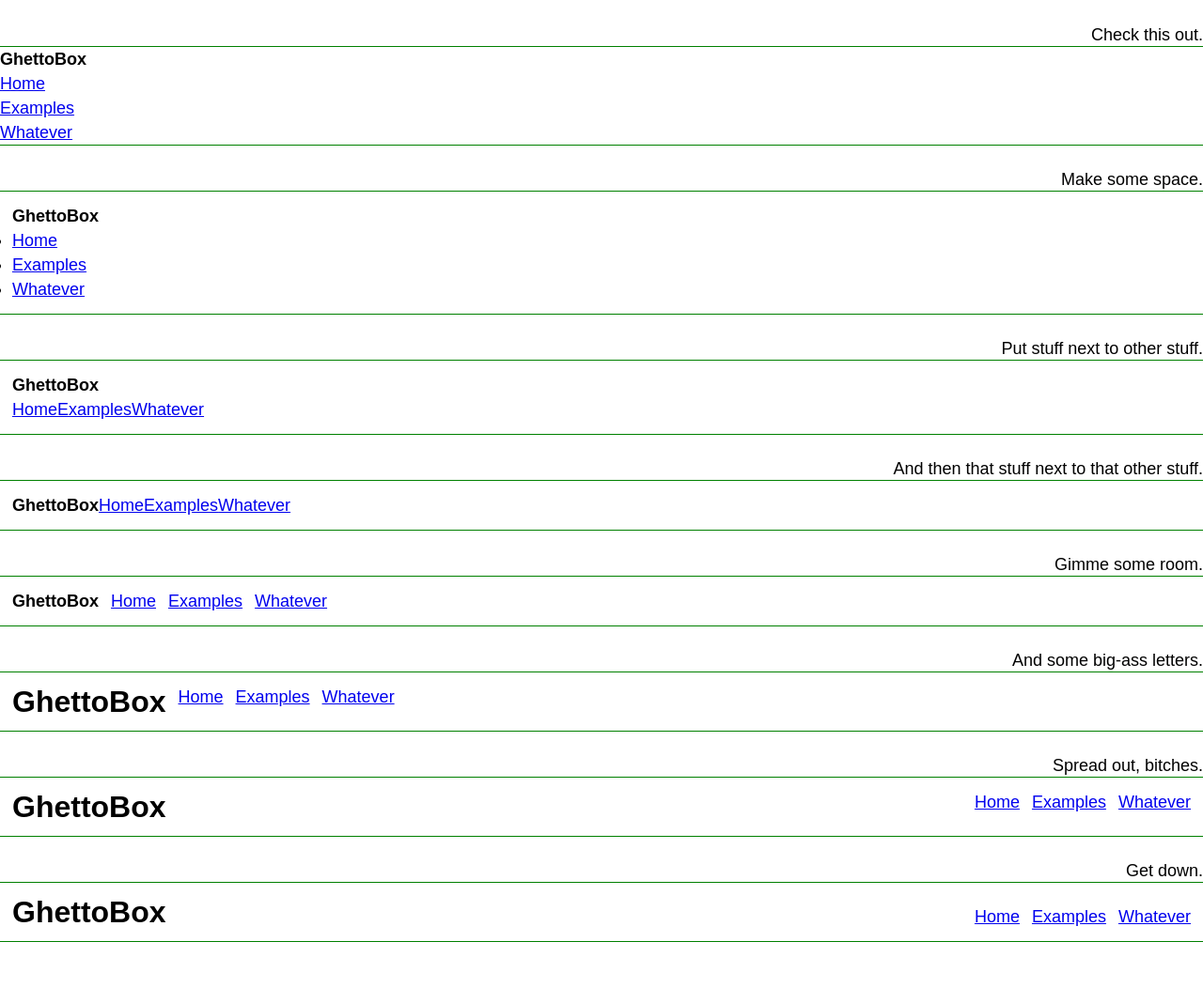
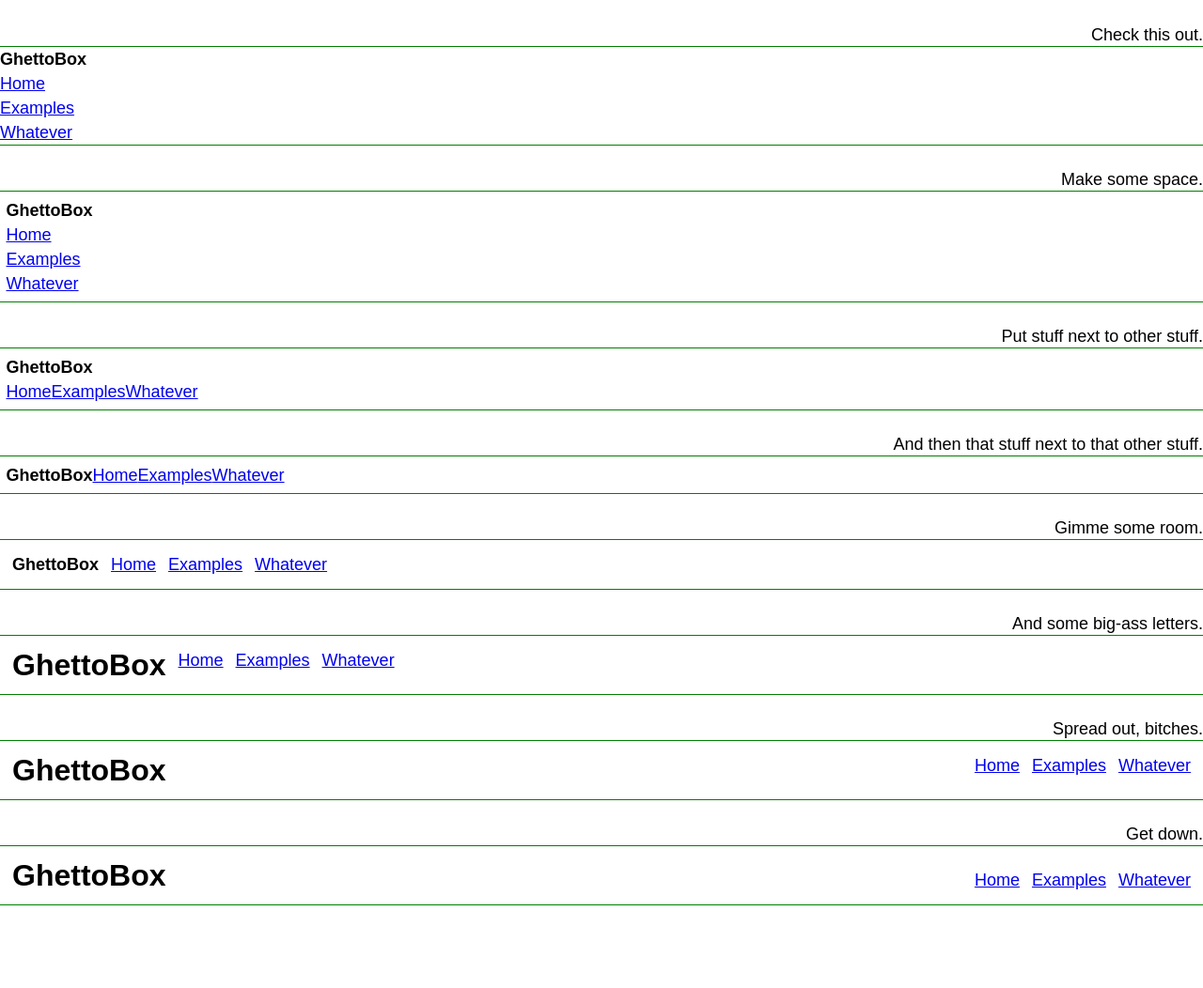
Before and after one commit to walkerab/ghetto-box-site, a Jekyll site: the page demo-animation/nav-bar.html, which Jekyll copies as it is, in a window 1280 px wide. Shown: the whole page at 94% size. Built offline with Jekyll 4.4.1, drawn with Linux system fonts in a browser that asks for light colours; after the commit the page ends 1013 px from its top, so only the background shows below that.

Commit message:
simpler padding arrangement

```diff
--- a/demo-animation/nav-bar.html
+++ b/demo-animation/nav-bar.html
@@ -23,7 +23,7 @@
 		</div>
 	</div>
 	<div class="animation-frame" data-duration="5000" data-title="Make some space.">
-		<div class="my-nav-bar pad-sm"><!-- /pad-sm/ -->
+		<div class="my-nav-bar pad-xs"><!-- /pad-xs/ -->
 			<strong>GhettoBox</strong>
 			<ul>
 				<li>
@@ -39,7 +39,7 @@
 		</div>
 	</div>
 	<div class="animation-frame" data-duration="5000" data-title="Put stuff next to other stuff.">
-		<div class="my-nav-bar pad-sm">
+		<div class="my-nav-bar pad-xs">
 			<strong>GhettoBox</strong>
 			<ul class="tiles"><!-- /tiles/ -->
 				<li class="tile"><!-- /tile/ -->
@@ -55,7 +55,7 @@
 		</div>
 	</div>
 	<div class="animation-frame" data-duration="5000" data-title="And then that stuff next to that other stuff.">
-		<div class="my-nav-bar tiles pad-sm"><!-- /tiles/ -->
+		<div class="my-nav-bar tiles pad-xs"><!-- /tiles/ -->
 			<strong class="tile">GhettoBox</strong><!-- /tile/ -->
 			<ul class="tile tiles"><!-- /tile/ -->
 				<li class="tile">
@@ -71,64 +71,64 @@
 		</div>
 	</div>
 	<div class="animation-frame" data-duration="5000" data-title="Gimme some room.">
-		<div class="my-nav-bar tiles pad-sm">
-			<strong class="tile">GhettoBox</strong>
+		<div class="my-nav-bar tiles pad-xs">
+			<strong class="tile pad-xs">GhettoBox</strong><!-- /pad-xs/ -->
 			<ul class="tile tiles">
-				<li class="tile pad-left-sm"><!-- /pad-left-sm/ -->
+				<li class="tile pad-xs"><!-- /pad-xs/ -->
 					<a href="#">Home</a>
 				</li>
-				<li class="tile pad-left-sm"><!-- /pad-left-sm/ -->
+				<li class="tile pad-xs"><!-- /pad-xs/ -->
 					<a href="#">Examples</a>
 				</li>
-				<li class="tile pad-left-sm"><!-- /pad-left-sm/ -->
+				<li class="tile pad-xs"><!-- /pad-xs/ -->
 					<a href="#">Whatever</a>
 				</li>
 			</ul>
 		</div>
 	</div>
 	<div class="animation-frame" data-duration="5000" data-title="And some big-ass letters.">
-		<div class="my-nav-bar tiles pad-sm">
-			<strong class="tile fs-xl">GhettoBox</strong><!-- /fs-xl/ -->
+		<div class="my-nav-bar tiles pad-xs">
+			<strong class="tile pad-xs fs-xl">GhettoBox</strong><!-- /fs-xl/ -->
 			<ul class="tile tiles">
-				<li class="tile pad-left-sm">
+				<li class="tile pad-xs">
 					<a href="#">Home</a>
 				</li>
-				<li class="tile pad-left-sm">
+				<li class="tile pad-xs">
 					<a href="#">Examples</a>
 				</li>
-				<li class="tile pad-left-sm">
+				<li class="tile pad-xs">
 					<a href="#">Whatever</a>
 				</li>
 			</ul>
 		</div>
 	</div>
 	<div class="animation-frame" data-duration="5000" data-title="Spread out, bitches.">
-		<div class="my-nav-bar tiles tiles-justify pad-sm"><!-- /tiles-justify/ -->
-			<strong class="tile fs-xl">GhettoBox</strong>
+		<div class="my-nav-bar tiles tiles-justify pad-xs"><!-- /tiles-justify/ -->
+			<strong class="tile pad-xs fs-xl">GhettoBox</strong>
 			<ul class="tile tiles">
-				<li class="tile pad-left-sm">
+				<li class="tile pad-xs">
 					<a href="#">Home</a>
 				</li>
-				<li class="tile pad-left-sm">
+				<li class="tile pad-xs">
 					<a href="#">Examples</a>
 				</li>
-				<li class="tile pad-left-sm">
+				<li class="tile pad-xs">
 					<a href="#">Whatever</a>
 				</li>
 			</ul>
 		</div>
 	</div>
 	<div class="animation-frame" data-duration="5000" data-title="Get down.">
-		<div class="my-nav-bar tiles tiles-justify pad-sm">
-			<strong class="tile tile-bottom fs-xl">GhettoBox</strong><!-- /tile-bottom/ -->
+		<div class="my-nav-bar tiles tiles-justify pad-xs">
+			<strong class="tile tile-bottom pad-xs fs-xl">GhettoBox</strong><!-- /tile-bottom/ -->
 			<ul class="tile tile-bottom tiles"><!-- /tile-bottom/ -->
-				<li class="tile pad-left-sm">
+				<li class="tile pad-xs">
 					<a href="#">Home</a>
 				</li>
-				<li class="tile pad-left-sm">
+				<li class="tile pad-xs">
 					<a href="#">Examples</a>
 				</li>
-				<li class="tile pad-left-sm">
+				<li class="tile pad-xs">
 					<a href="#">Whatever</a>
 				</li>
 			</ul>
```
